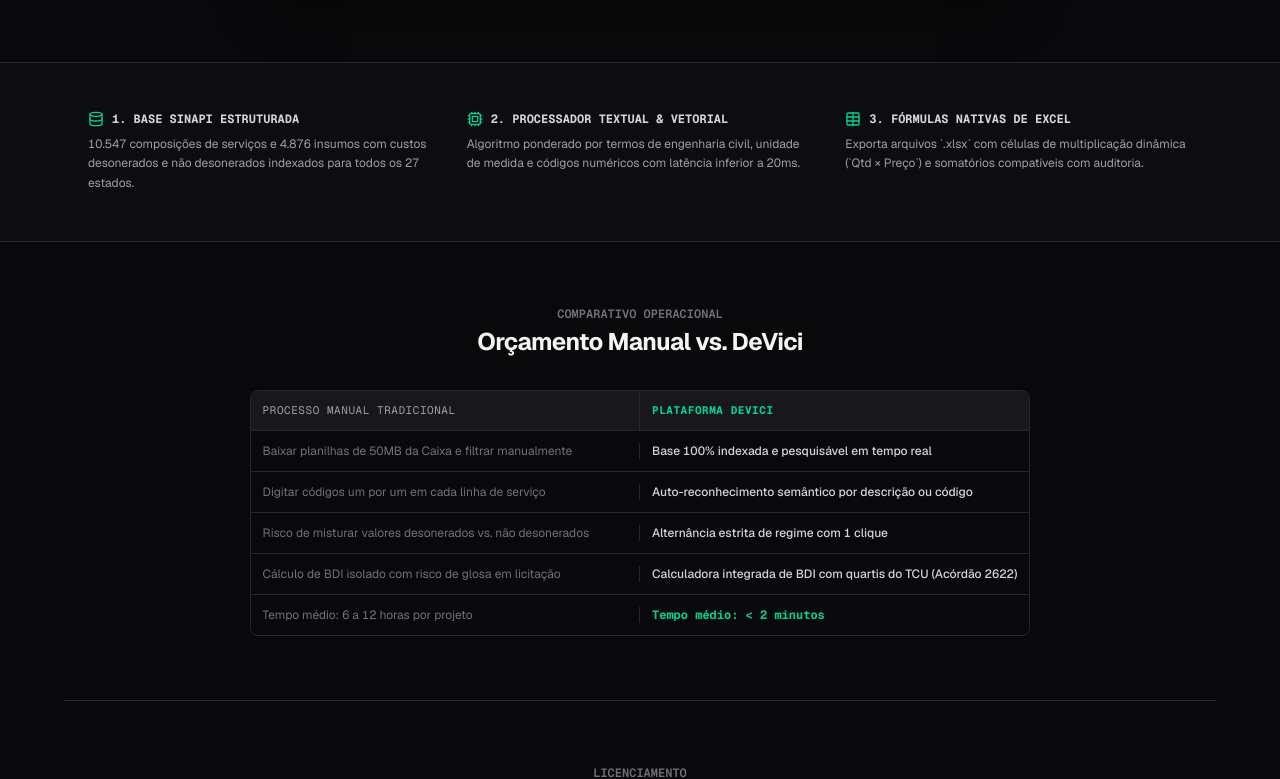
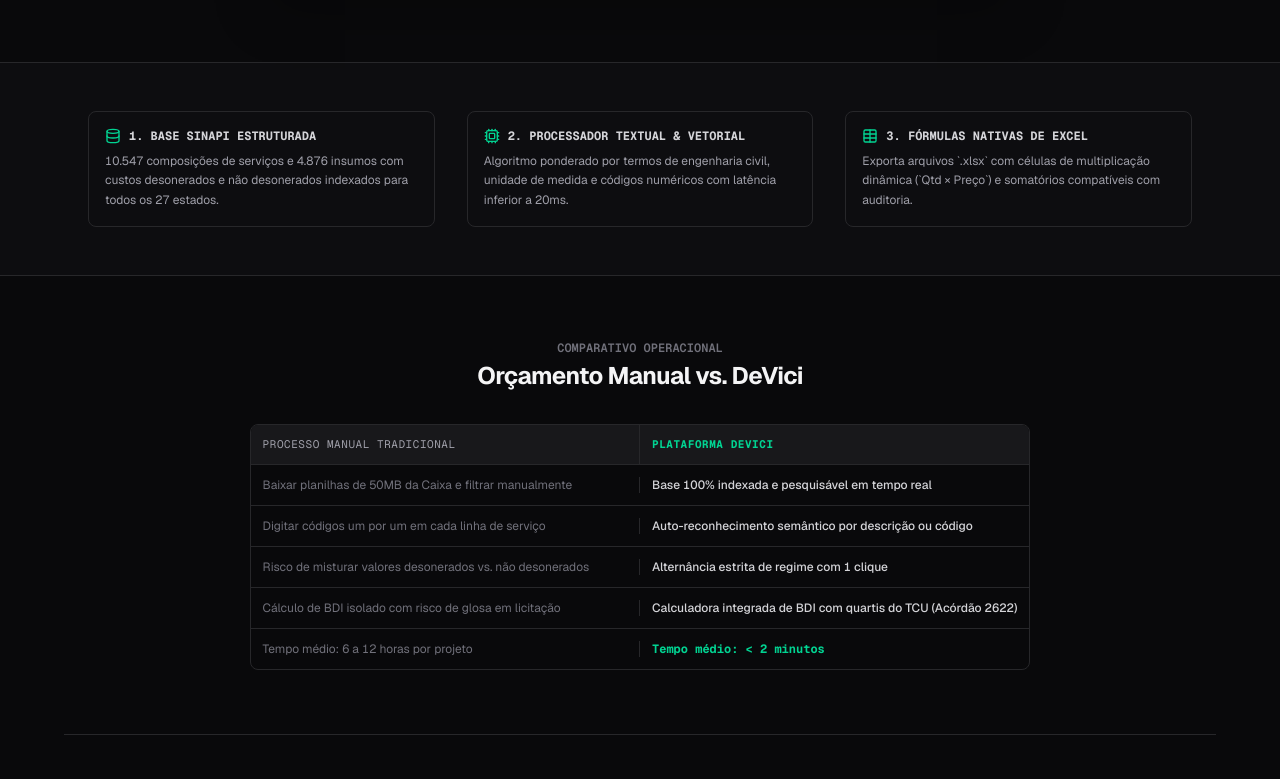
Before and after one commit to ojoaomayer/davici, a Next.js app: page / in a window 1280 px wide. Shown: the part 982-1761 px from the top of the page. Built offline with nearby package versions, Linux system fonts and the light colour scheme; no server answers.

Commit message:
feat: add page transition animations, element entrance reveals, and micro-interactions

```diff
--- a/app/globals.css
+++ b/app/globals.css
@@ -48,3 +48,112 @@
 .tabular-nums {
   font-variant-numeric: tabular-nums;
 }
+
+/* Keyframe Animations */
+@keyframes fadeIn {
+  from {
+    opacity: 0;
+  }
+  to {
+    opacity: 1;
+  }
+}
+
+@keyframes fadeInUp {
+  from {
+    opacity: 0;
+    transform: translateY(12px);
+  }
+  to {
+    opacity: 1;
+    transform: translateY(0);
+  }
+}
+
+@keyframes fadeInDown {
+  from {
+    opacity: 0;
+    transform: translateY(-8px);
+  }
+  to {
+    opacity: 1;
+    transform: translateY(0);
+  }
+}
+
+@keyframes scaleIn {
+  from {
+    opacity: 0;
+    transform: scale(0.96);
+  }
+  to {
+    opacity: 1;
+    transform: scale(1);
+  }
+}
+
+@keyframes pulseSubtle {
+  0%, 100% {
+    opacity: 1;
+  }
+  50% {
+    opacity: 0.5;
+  }
+}
+
+@keyframes shimmer {
+  0% {
+    background-position: -200% 0;
+  }
+  100% {
+    background-position: 200% 0;
+  }
+}
+
+/* Animation Utilities */
+.animate-fade-in {
+  animation: fadeIn 0.4s cubic-bezier(0.16, 1, 0.3, 1) forwards;
+}
+
+.animate-fade-in-up {
+  animation: fadeInUp 0.5s cubic-bezier(0.16, 1, 0.3, 1) forwards;
+}
+
+.animate-fade-in-down {
+  animation: fadeInDown 0.4s cubic-bezier(0.16, 1, 0.3, 1) forwards;
+}
+
+.animate-scale-in {
+  animation: scaleIn 0.35s cubic-bezier(0.16, 1, 0.3, 1) forwards;
+}
+
+.animate-pulse-subtle {
+  animation: pulseSubtle 2.5s cubic-bezier(0.4, 0, 0.6, 1) infinite;
+}
+
+/* Stagger Animation Delays */
+.delay-75 { animation-delay: 75ms; }
+.delay-100 { animation-delay: 100ms; }
+.delay-150 { animation-delay: 150ms; }
+.delay-200 { animation-delay: 200ms; }
+.delay-300 { animation-delay: 300ms; }
+.delay-400 { animation-delay: 400ms; }
+.delay-500 { animation-delay: 500ms; }
+
+/* Interactive Hover transitions */
+.hover-lift {
+  transition: transform 0.2s cubic-bezier(0.16, 1, 0.3, 1), border-color 0.2s ease, background-color 0.2s ease, box-shadow 0.2s ease;
+}
+
+.hover-lift:hover {
+  transform: translateY(-2px);
+}
+
+.hover-glow {
+  transition: border-color 0.2s ease, box-shadow 0.2s ease;
+}
+
+.hover-glow:hover {
+  border-color: rgba(16, 185, 129, 0.4);
+  box-shadow: 0 0 15px -3px rgba(16, 185, 129, 0.15);
+}
--- a/app/login/page.tsx
+++ b/app/login/page.tsx
@@ -102,8 +102,8 @@
   }
 
   return (
-    <div className="w-full max-w-sm mx-auto">
-      <div className="bg-zinc-900/60 border border-zinc-800 rounded-lg p-6 sm:p-7 space-y-6">
+    <div className="animate-scale-in w-full max-w-sm mx-auto">
+      <div className="hover-glow bg-zinc-900/60 border border-zinc-800 rounded-lg p-6 sm:p-7 space-y-6 transition-all duration-300">
         {/* Header */}
         <div className="space-y-1 text-center">
           <div className="w-8 h-8 rounded bg-zinc-950 border border-zinc-800 mx-auto flex items-center justify-center text-zinc-300 mb-3">
--- a/app/page.tsx
+++ b/app/page.tsx
@@ -26,27 +26,27 @@
       {/* Hero Section */}
       <section className="max-w-6xl mx-auto px-4 sm:px-6 pt-16 sm:pt-24 pb-16 text-center space-y-6">
         {/* Status Pill */}
-        <div className="inline-flex items-center gap-2 px-3 py-1 rounded-full bg-zinc-900 border border-zinc-800 text-zinc-400 text-xs font-mono">
+        <div className="animate-fade-in inline-flex items-center gap-2 px-3 py-1 rounded-full bg-zinc-900 border border-zinc-800 text-zinc-400 text-xs font-mono transition-all duration-300 hover:border-zinc-700">
           <span className="w-1.5 h-1.5 rounded-full bg-emerald-400 animate-pulse" />
           <span>Base SINAPI 08/2026 • 15.420 Serviços & Insumos • 27 UFs</span>
         </div>
 
         {/* Headline */}
         <div className="max-w-3xl mx-auto space-y-4">
-          <h1 className="text-4xl sm:text-5xl lg:text-6xl font-bold tracking-tight text-zinc-100 leading-[1.1]">
+          <h1 className="animate-fade-in-up delay-100 text-4xl sm:text-5xl lg:text-6xl font-bold tracking-tight text-zinc-100 leading-[1.1]">
             Engenharia de orçamentos com precisão de código.
           </h1>
 
-          <p className="text-sm sm:text-base text-zinc-400 max-w-2xl mx-auto leading-relaxed">
+          <p className="animate-fade-in-up delay-200 text-sm sm:text-base text-zinc-400 max-w-2xl mx-auto leading-relaxed">
             Elimine a busca manual na tabela SINAPI. O DeVici interpreta planilhas de qualquer formato, cruza itens com as composições oficiais e gera o orçamento executivo em segundos.
           </p>
         </div>
 
         {/* CTAs */}
-        <div className="flex flex-col sm:flex-row items-center justify-center gap-3 pt-2">
+        <div className="animate-fade-in-up delay-300 flex flex-col sm:flex-row items-center justify-center gap-3 pt-2">
           <Link
             href="/orcamento"
-            className="w-full sm:w-auto px-5 py-2.5 bg-zinc-100 hover:bg-white text-zinc-950 font-semibold text-xs rounded-md border border-zinc-200 transition-colors flex items-center justify-center gap-2 shadow-sm"
+            className="hover-lift active:scale-[0.98] w-full sm:w-auto px-5 py-2.5 bg-zinc-100 hover:bg-white text-zinc-950 font-semibold text-xs rounded-md border border-zinc-200 transition-all flex items-center justify-center gap-2 shadow-sm"
           >
             <FileSpreadsheet className="w-4 h-4 text-zinc-800" />
             <span>Processar Planilha</span>
@@ -55,7 +55,7 @@
 
           <Link
             href="/consultas"
-            className="w-full sm:w-auto px-4 py-2.5 rounded-md border border-zinc-800 bg-zinc-900/60 hover:bg-zinc-800 text-zinc-300 font-medium text-xs transition-colors flex items-center justify-center gap-2"
+            className="hover-lift active:scale-[0.98] w-full sm:w-auto px-4 py-2.5 rounded-md border border-zinc-800 bg-zinc-900/60 hover:bg-zinc-800 text-zinc-300 font-medium text-xs transition-all flex items-center justify-center gap-2"
           >
             <Database className="w-3.5 h-3.5 text-blue-400" />
             <span>Consultar SINAPI (15k Itens)</span>
@@ -63,7 +63,7 @@
 
           <Link
             href="/ferramentas/calculadora-bdi"
-            className="w-full sm:w-auto px-4 py-2.5 rounded-md border border-zinc-800 bg-zinc-900/60 hover:bg-zinc-800 text-zinc-300 font-medium text-xs transition-colors flex items-center justify-center gap-2"
+            className="hover-lift active:scale-[0.98] w-full sm:w-auto px-4 py-2.5 rounded-md border border-zinc-800 bg-zinc-900/60 hover:bg-zinc-800 text-zinc-300 font-medium text-xs transition-all flex items-center justify-center gap-2"
           >
             <Calculator className="w-3.5 h-3.5 text-emerald-400" />
             <span>Calculadora BDI TCU</span>
@@ -71,8 +71,8 @@
         </div>
 
         {/* Live Social Proof / Telemetry Grid */}
-        <div className="max-w-4xl mx-auto pt-6">
-          <div className="grid grid-cols-2 sm:grid-cols-4 gap-3 bg-zinc-900/40 border border-zinc-800 rounded-lg p-3 sm:p-4 text-left font-mono">
+        <div className="animate-fade-in-up delay-400 max-w-4xl mx-auto pt-6">
+          <div className="hover-glow grid grid-cols-2 sm:grid-cols-4 gap-3 bg-zinc-900/40 border border-zinc-800 rounded-lg p-3 sm:p-4 text-left font-mono transition-all duration-300">
             <div className="p-2 border-r border-zinc-800/60 last:border-none">
               <div className="flex items-center gap-1.5 text-[11px] text-zinc-500 uppercase tracking-wider">
                 <span className="w-1.5 h-1.5 rounded-full bg-emerald-400 animate-pulse" />
@@ -205,7 +205,7 @@
       <section className="border-y border-zinc-800 bg-zinc-900/30 py-12">
         <div className="max-w-6xl mx-auto px-4 sm:px-6">
           <div className="grid grid-cols-1 md:grid-cols-3 gap-8">
-            <div className="space-y-2">
+            <div className="hover-lift p-4 rounded-lg border border-transparent hover:border-zinc-800 hover:bg-zinc-900/40 space-y-2 transition-all">
               <div className="flex items-center gap-2 text-xs font-mono font-bold uppercase text-zinc-300">
                 <Database className="w-4 h-4 text-emerald-400" />
                 <span>1. Base SINAPI Estruturada</span>
@@ -215,7 +215,7 @@
               </p>
             </div>
 
-            <div className="space-y-2">
+            <div className="hover-lift p-4 rounded-lg border border-transparent hover:border-zinc-800 hover:bg-zinc-900/40 space-y-2 transition-all">
               <div className="flex items-center gap-2 text-xs font-mono font-bold uppercase text-zinc-300">
                 <Cpu className="w-4 h-4 text-emerald-400" />
                 <span>2. Processador Textual & Vetorial</span>
@@ -225,7 +225,7 @@
               </p>
             </div>
 
-            <div className="space-y-2">
+            <div className="hover-lift p-4 rounded-lg border border-transparent hover:border-zinc-800 hover:bg-zinc-900/40 space-y-2 transition-all">
               <div className="flex items-center gap-2 text-xs font-mono font-bold uppercase text-zinc-300">
                 <Table className="w-4 h-4 text-emerald-400" />
                 <span>3. Fórmulas Nativas de Excel</span>
@@ -247,34 +247,34 @@
           </h2>
         </div>
 
-        <div className="bg-zinc-950 border border-zinc-800 rounded-lg overflow-hidden text-xs">
+        <div className="hover-glow bg-zinc-950 border border-zinc-800 rounded-lg overflow-hidden text-xs transition-all duration-300">
           <div className="grid grid-cols-2 bg-zinc-900 border-b border-zinc-800 font-mono text-[11px] uppercase tracking-wider text-zinc-400">
             <div className="p-3 border-r border-zinc-800">Processo Manual Tradicional</div>
             <div className="p-3 text-emerald-400 font-bold">Plataforma DeVici</div>
           </div>
 
           <div className="divide-y divide-zinc-800/60">
-            <div className="grid grid-cols-2 p-3 items-center">
+            <div className="grid grid-cols-2 p-3 items-center hover:bg-zinc-900/30 transition-colors">
               <div className="text-zinc-500 pr-3 border-r border-zinc-800">Baixar planilhas de 50MB da Caixa e filtrar manualmente</div>
               <div className="text-zinc-300 pl-3 font-medium">Base 100% indexada e pesquisável em tempo real</div>
             </div>
 
-            <div className="grid grid-cols-2 p-3 items-center">
+            <div className="grid grid-cols-2 p-3 items-center hover:bg-zinc-900/30 transition-colors">
               <div className="text-zinc-500 pr-3 border-r border-zinc-800">Digitar códigos um por um em cada linha de serviço</div>
               <div className="text-zinc-300 pl-3 font-medium">Auto-reconhecimento semântico por descrição ou código</div>
             </div>
 
-            <div className="grid grid-cols-2 p-3 items-center">
+            <div className="grid grid-cols-2 p-3 items-center hover:bg-zinc-900/30 transition-colors">
               <div className="text-zinc-500 pr-3 border-r border-zinc-800">Risco de misturar valores desonerados vs. não desonerados</div>
               <div className="text-zinc-300 pl-3 font-medium">Alternância estrita de regime com 1 clique</div>
             </div>
 
-            <div className="grid grid-cols-2 p-3 items-center">
+            <div className="grid grid-cols-2 p-3 items-center hover:bg-zinc-900/30 transition-colors">
               <div className="text-zinc-500 pr-3 border-r border-zinc-800">Cálculo de BDI isolado com risco de glosa em licitação</div>
               <div className="text-zinc-300 pl-3 font-medium">Calculadora integrada de BDI com quartis do TCU (Acórdão 2622)</div>
             </div>
 
-            <div className="grid grid-cols-2 p-3 items-center">
+            <div className="grid grid-cols-2 p-3 items-center hover:bg-zinc-900/30 transition-colors">
               <div className="text-zinc-500 pr-3 border-r border-zinc-800">Tempo médio: 6 a 12 horas por projeto</div>
               <div className="text-emerald-400 pl-3 font-bold font-mono">Tempo médio: &lt; 2 minutos</div>
             </div>
@@ -296,7 +296,7 @@
 
         <div className="grid grid-cols-1 md:grid-cols-3 gap-6">
           {/* Free Plan */}
-          <div className="bg-zinc-900/40 border border-zinc-800 rounded-lg p-6 flex flex-col justify-between space-y-6">
+          <div className="hover-lift bg-zinc-900/40 border border-zinc-800 hover:border-zinc-700 rounded-lg p-6 flex flex-col justify-between space-y-6 transition-all duration-300">
             <div className="space-y-3">
               <div>
                 <h3 className="text-sm font-bold text-zinc-200">Plano Individual Free</h3>
@@ -330,21 +330,21 @@
 
             <Link
               href="/login?mode=signup"
-              className="w-full py-2 px-3 rounded-md bg-zinc-800 hover:bg-zinc-700 border border-zinc-700 text-zinc-200 text-xs font-semibold text-center transition-colors"
+              className="hover-lift active:scale-[0.98] w-full py-2 px-3 rounded-md bg-zinc-800 hover:bg-zinc-700 border border-zinc-700 text-zinc-200 text-xs font-semibold text-center transition-all"
             >
               Criar Conta Grátis
             </Link>
           </div>
 
           {/* Pro Plan */}
-          <div className="bg-zinc-900/70 border-2 border-zinc-600 rounded-lg p-6 flex flex-col justify-between space-y-6 relative">
+          <div className="hover-lift bg-zinc-900/70 border-2 border-zinc-600 hover:border-emerald-500/80 rounded-lg p-6 flex flex-col justify-between space-y-6 relative transition-all duration-300 shadow-lg shadow-emerald-950/20">
             <div className="space-y-3">
               <div className="flex justify-between items-start">
                 <div>
                   <h3 className="text-sm font-bold text-zinc-100">Plano Profissional</h3>
                   <p className="text-xs text-zinc-400">Para orçamentistas e engenheiros autônomos.</p>
                 </div>
-                <span className="px-1.5 py-0.5 rounded text-[10px] font-mono font-bold uppercase bg-emerald-950 text-emerald-400 border border-emerald-800/60">
+                <span className="px-1.5 py-0.5 rounded text-[10px] font-mono font-bold uppercase bg-emerald-950 text-emerald-400 border border-emerald-800/60 animate-pulse">
                   Mais Usado
                 </span>
               </div>
@@ -380,14 +380,14 @@
 
             <Link
               href="/login?mode=signup"
-              className="w-full py-2 px-3 rounded-md bg-zinc-100 hover:bg-white text-zinc-950 text-xs font-semibold text-center transition-colors shadow-sm"
+              className="hover-lift active:scale-[0.98] w-full py-2 px-3 rounded-md bg-zinc-100 hover:bg-white text-zinc-950 text-xs font-semibold text-center transition-all shadow-sm"
             >
               Assinar Plano Pro
             </Link>
           </div>
 
           {/* Construtora Plan */}
-          <div className="bg-zinc-900/40 border border-zinc-800 rounded-lg p-6 flex flex-col justify-between space-y-6">
+          <div className="hover-lift bg-zinc-900/40 border border-zinc-800 hover:border-zinc-700 rounded-lg p-6 flex flex-col justify-between space-y-6 transition-all duration-300">
             <div className="space-y-3">
               <div>
                 <h3 className="text-sm font-bold text-zinc-200">Plano Construtora</h3>
@@ -421,7 +421,7 @@
 
             <Link
               href="/login?mode=signup"
-              className="w-full py-2 px-3 rounded-md bg-zinc-800 hover:bg-zinc-700 border border-zinc-700 text-zinc-200 text-xs font-semibold text-center transition-colors"
+              className="hover-lift active:scale-[0.98] w-full py-2 px-3 rounded-md bg-zinc-800 hover:bg-zinc-700 border border-zinc-700 text-zinc-200 text-xs font-semibold text-center transition-all"
             >
               Contatar Vendas
             </Link>
--- /dev/null
+++ b/app/template.tsx
@@ -0,0 +1,21 @@
+'use client'
+
+import { useEffect, useState } from 'react'
+
+export default function Template({ children }: { children: React.ReactNode }) {
+  const [mounted, setMounted] = useState(false)
+
+  useEffect(() => {
+    setMounted(true)
+  }, [])
+
+  return (
+    <div
+      className={`transition-all duration-300 ease-out transform ${
+        mounted ? 'opacity-100 translate-y-0' : 'opacity-0 translate-y-1.5'
+      }`}
+    >
+      {children}
+    </div>
+  )
+}
```
Also changed, not shown: app/consultas/page.tsx (+6 -6 lines), app/ferramentas/calculadora-bdi/page.tsx (+4 -4 lines), components/Navbar.tsx (+8 -8 lines).
